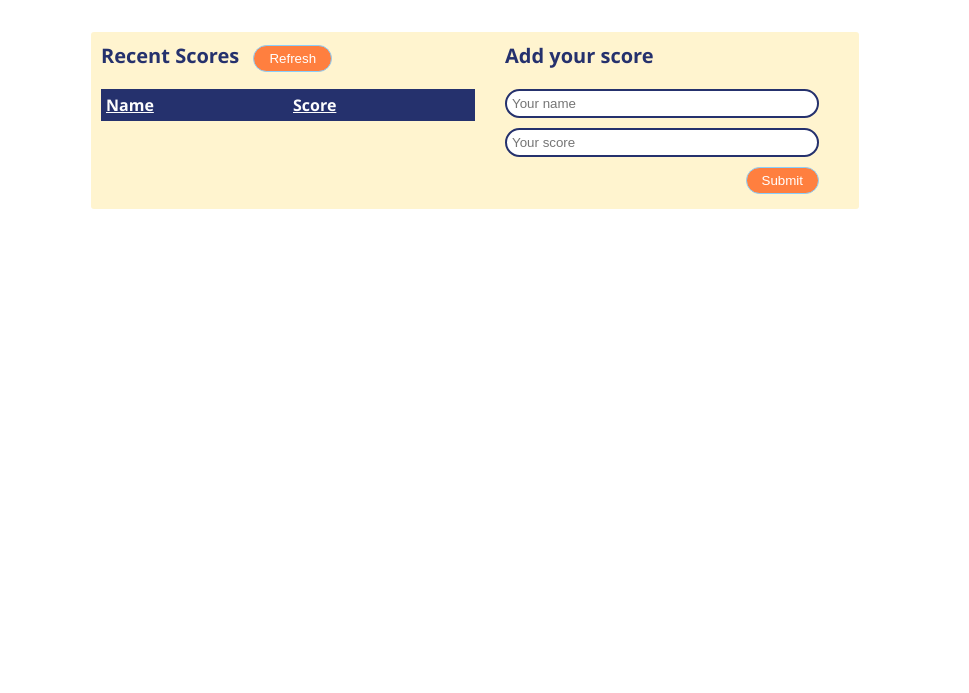
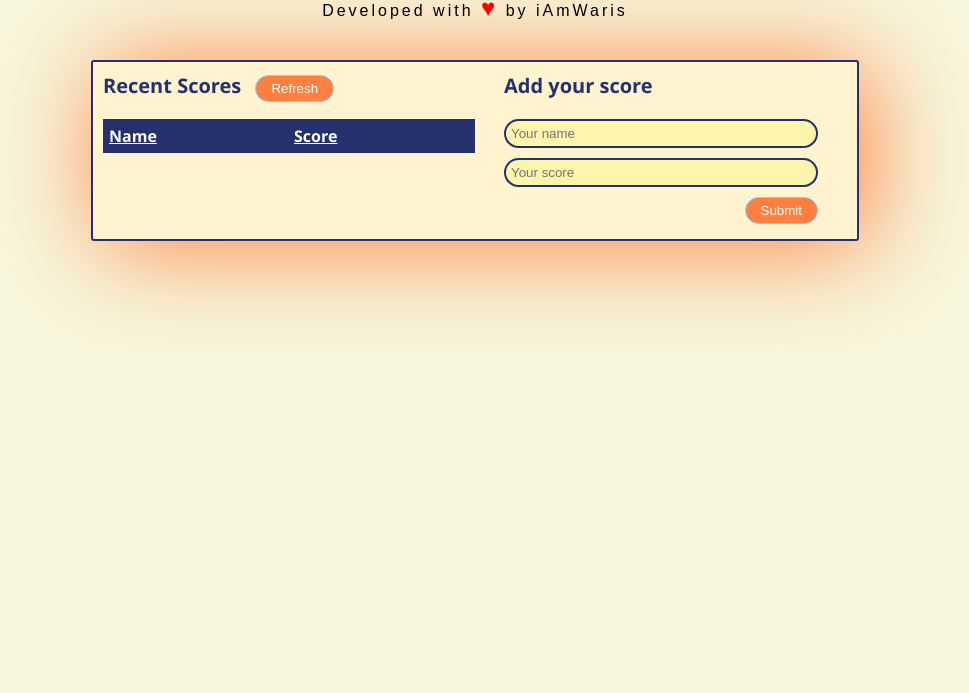
Before and after one commit to iAmWaris97/Leaderboard, a website built with webpack: page src/index.html in a window 1280 px wide. Shown: the part 107-800 px from the top of the page, without its empty margins (165-1134 px from the left). Built offline with nearby package versions, Linux system fonts and the light colour scheme; no server answers.

Commit message:
Stlyle the buttons on hover and change backgound colors

```diff
--- a/src/index.css
+++ b/src/index.css
@@ -9,6 +9,7 @@ li {
 
 body {
   font-family: "Segoe UI", Tahoma, Verdana, sans-serif;
+  background-color: #F7F6DC;
 }
 
 header {
@@ -16,6 +17,11 @@ header {
   margin: 5% 0 3% 0;
   font-family: fantasy;
   letter-spacing: 3px;
+}
+
+#heart {
+  font-size: x-large  ;
+  color: red;
 }
 
 .container {
@@ -26,6 +32,8 @@ header {
   padding: 10px;
   border-radius: 3px;
   box-sizing: border-box;
+  border: 2px solid #25316d;
+  box-shadow: 10px 5px 100px #ff7f3f;
 }
 
 .recent-scores {
@@ -52,11 +60,18 @@ header {
   border-radius: 20px;
 }
 
+#refresh:hover,
+#submit:hover {
+  transform: scale(1.1);
+  background-color: #25316d;
+}
+
 .scores-table {
   table-layout: fixed;
   width: 100%;
   border-collapse: collapse;
   background-color: #fef5ac;
+  border: 1px solid #25316d;
 }
 
 thead {
@@ -100,6 +115,11 @@ form input {
   border: 2px solid #25316d;
 }
 
+#name,
+#score {
+  background-color: #fef5ac;
+}
+
 #submit {
   float: right;
 }
--- a/src/index.html
+++ b/src/index.html
@@ -9,6 +9,7 @@
   <body>
     <header>
       <h1>LeaderBoard</h1>
+      <span id="developer">Developed with <span id="heart">♥</span> by iAmWaris</span>
     </header>
     <main class="container">
       <div class="recent-scores">
```
